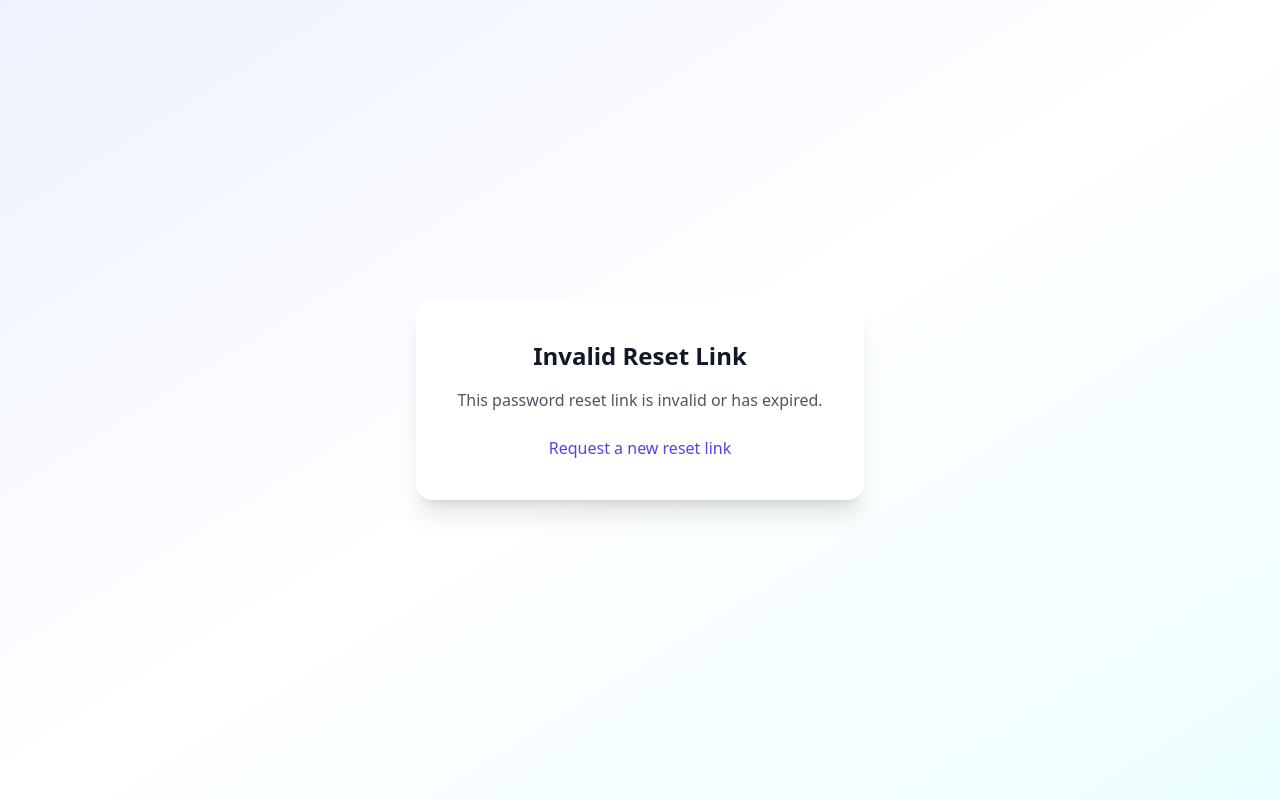
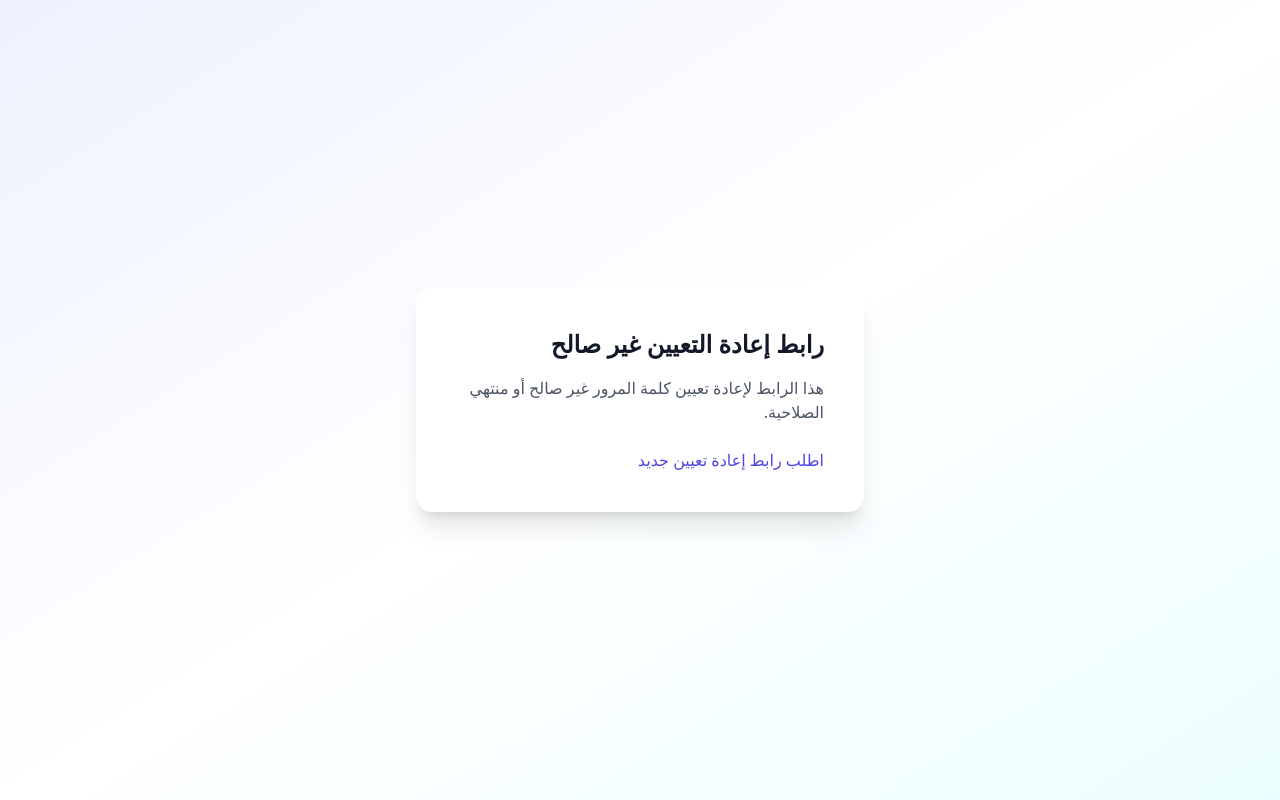
Before and after one commit to ahmetton/auth-wp-edu, a Next.js app: page /auth/reset in a window 1280 px wide. Built offline with nearby package versions, Linux system fonts and the light colour scheme.

Commit message:
Translate reset password page to Arabic

```diff
--- a/pages/auth/reset.jsx
+++ b/pages/auth/reset.jsx
@@ -17,12 +17,12 @@ export default function ResetPassword() {
     setMessage('')
 
     if (password !== confirmPassword) {
-      setError('Passwords do not match')
+      setError('كلمتا المرور غير متطابقتين')
       return
     }
 
     if (password.length < 8) {
-      setError('Password must be at least 8 characters long')
+      setError('يجب أن تكون كلمة المرور 8 أحرف على الأقل')
       return
     }
 
@@ -38,15 +38,15 @@ export default function ResetPassword() {
       const data = await response.json()
 
       if (response.ok) {
-        setMessage(data.message)
+        setMessage(data.message || 'تمت إعادة تعيين كلمة المرور بنجاح')
         setTimeout(() => {
           router.push('/auth/signin')
         }, 2000)
       } else {
-        setError(data.message || 'An error occurred')
+        setError(data.message || 'حدث خطأ')
       }
     } catch (err) {
-      setError('An error occurred. Please try again.')
+      setError('حدث خطأ. الرجاء المحاولة مرة أخرى.')
     } finally {
       setLoading(false)
     }
@@ -54,12 +54,12 @@ export default function ResetPassword() {
 
   if (!token) {
     return (
-      <div className="min-h-screen flex items-center justify-center bg-gradient-to-br from-indigo-50 via-white to-cyan-50">
-        <div className="max-w-md w-full bg-white p-10 rounded-2xl shadow-xl text-center">
-          <h2 className="text-2xl font-bold text-gray-900 mb-4">Invalid Reset Link</h2>
-          <p className="text-gray-600 mb-6">This password reset link is invalid or has expired.</p>
+      <div dir="rtl" className="min-h-screen flex items-center justify-center bg-gradient-to-br from-indigo-50 via-white to-cyan-50">
+        <div className="max-w-md w-full bg-white p-10 rounded-2xl shadow-xl text-right">
+          <h2 className="text-2xl font-bold text-gray-900 mb-4">رابط إعادة التعيين غير صالح</h2>
+          <p className="text-gray-600 mb-6">هذا الرابط لإعادة تعيين كلمة المرور غير صالح أو منتهي الصلاحية.</p>
           <Link href="/auth/reset-request" className="text-indigo-600 hover:text-indigo-500 font-medium">
-            Request a new reset link
+            اطلب رابط إعادة تعيين جديد
           </Link>
         </div>
       </div>
@@ -67,14 +67,14 @@ export default function ResetPassword() {
   }
 
   return (
-    <div className="min-h-screen flex items-center justify-center bg-gradient-to-br from-indigo-50 via-white to-cyan-50 py-12 px-4 sm:px-6 lg:px-8">
-      <div className="max-w-md w-full space-y-8 bg-white p-10 rounded-2xl shadow-xl">
+    <div dir="rtl" className="min-h-screen flex items-center justify-center bg-gradient-to-br from-indigo-50 via-white to-cyan-50 py-12 px-4 sm:px-6 lg:px-8">
+      <div className="max-w-md w-full space-y-8 bg-white p-10 rounded-2xl shadow-xl text-right">
         <div>
           <h2 className="mt-2 text-center text-3xl font-extrabold text-gray-900">
-            Set new password
+            تعيين كلمة مرور جديدة
           </h2>
           <p className="mt-2 text-center text-sm text-gray-600">
-            Enter your new password below.
+            أدخل كلمة المرور الجديدة أدناه.
           </p>
         </div>
 
@@ -94,7 +94,7 @@ export default function ResetPassword() {
           <div className="space-y-4">
             <div>
               <label htmlFor="password" className="block text-sm font-medium text-gray-700 mb-1">
-                New Password
+                كلمة المرور الجديدة
               </label>
               <input
                 id="password"
@@ -102,14 +102,14 @@ export default function ResetPassword() {
                 type="password"
                 required
                 className="appearance-none relative block w-full px-3 py-2 border border-gray-300 placeholder-gray-500 text-gray-900 rounded-lg focus:outline-none focus:ring-indigo-500 focus:border-indigo-500 sm:text-sm"
-                placeholder="At least 8 characters"
+                placeholder="8 أحرف أو أكثر"
                 value={password}
                 onChange={(e) => setPassword(e.target.value)}
               />
             </div>
             <div>
               <label htmlFor="confirmPassword" className="block text-sm font-medium text-gray-700 mb-1">
-                Confirm New Password
+                تأكيد كلمة المرور
               </label>
               <input
                 id="confirmPassword"
@@ -117,7 +117,7 @@ export default function ResetPassword() {
                 type="password"
                 required
                 className="appearance-none relative block w-full px-3 py-2 border border-gray-300 placeholder-gray-500 text-gray-900 rounded-lg focus:outline-none focus:ring-indigo-500 focus:border-indigo-500 sm:text-sm"
-                placeholder="Re-enter your password"
+                placeholder="أعد إدخال كلمة المرور"
                 value={confirmPassword}
                 onChange={(e) => setConfirmPassword(e.target.value)}
               />
@@ -130,13 +130,13 @@ export default function ResetPassword() {
               disabled={loading}
               className="group relative w-full flex justify-center py-2.5 px-4 border border-transparent text-sm font-medium rounded-lg text-white bg-indigo-600 hover:bg-indigo-700 focus:outline-none focus:ring-2 focus:ring-offset-2 focus:ring-indigo-500 disabled:bg-indigo-400 disabled:cursor-not-allowed transition"
             >
-              {loading ? 'Resetting...' : 'Reset password'}
+              {loading ? 'جاري إعادة التعيين...' : 'إعادة تعيين كلمة المرور'}
             </button>
           </div>
 
           <div className="text-center">
             <Link href="/auth/signin" className="text-sm font-medium text-indigo-600 hover:text-indigo-500">
-              Back to sign in
+              العودة إلى تسجيل الدخول
             </Link>
           </div>
         </form>
```
